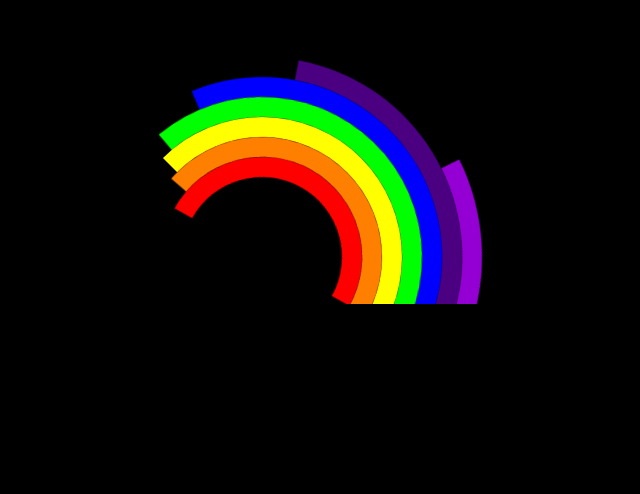
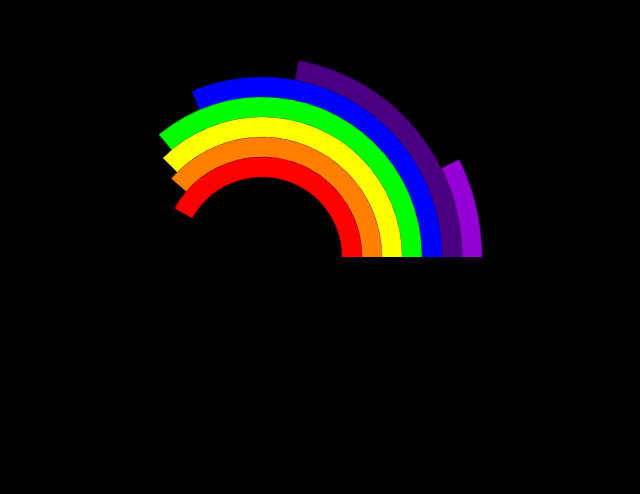
Before and after one commit to nitinLogic/Web-Development, a plain HTML site: page Rainbow Loader Animation/Rainbow.html in a window 1280 px wide. Shown: the part 143-637 px from the top of the page, without its empty margins (378-1018 px from the left). Drawn offline with Linux system fonts and the light colour scheme.

Commit message:
Modify css file

```diff
--- a/Rainbow Loader Animation/Rainbow.css
+++ b/Rainbow Loader Animation/Rainbow.css
@@ -77,9 +77,8 @@
 .box{
     width: 440px;
     height: 221px;
-    position: fixed;
-    bottom: 132px;
-    z-index: 1;
+    position: absolute;
+    transform: translate(0, 110px);
     background-color: black;
 }
 
```
